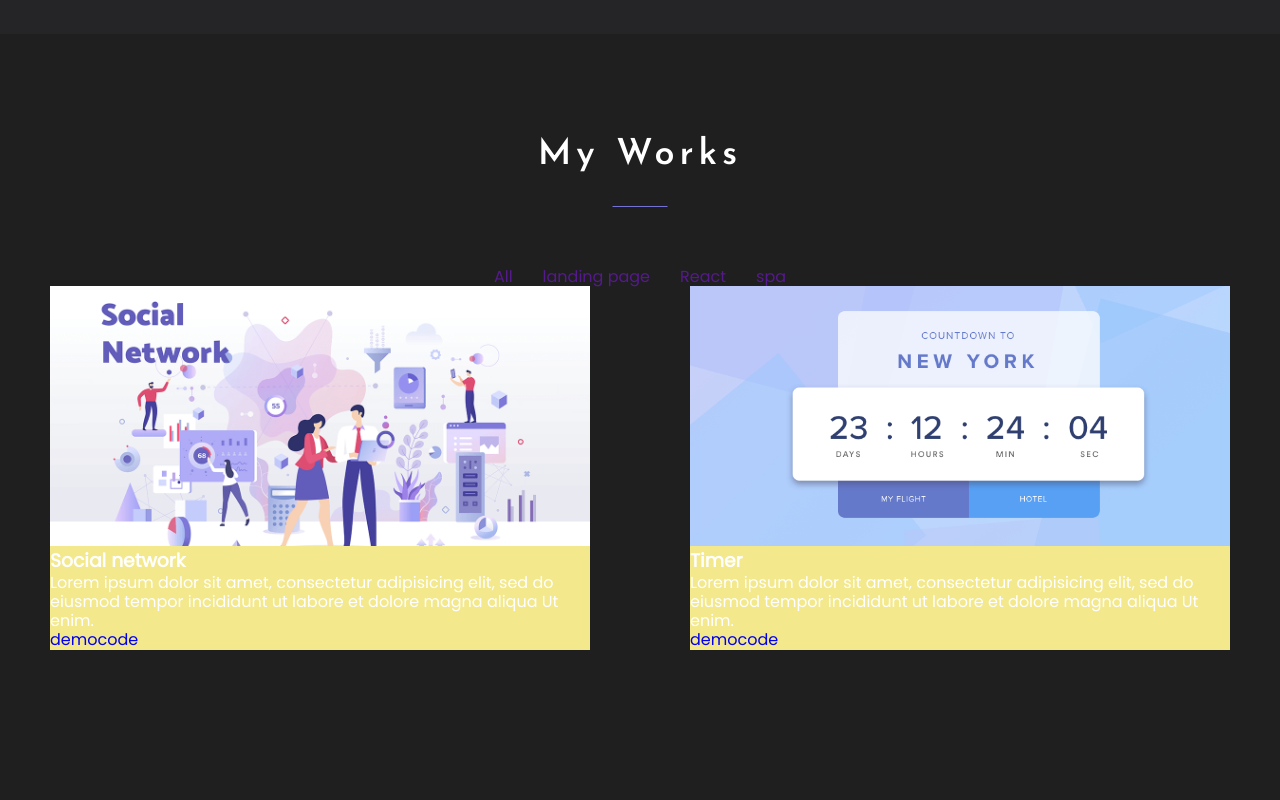
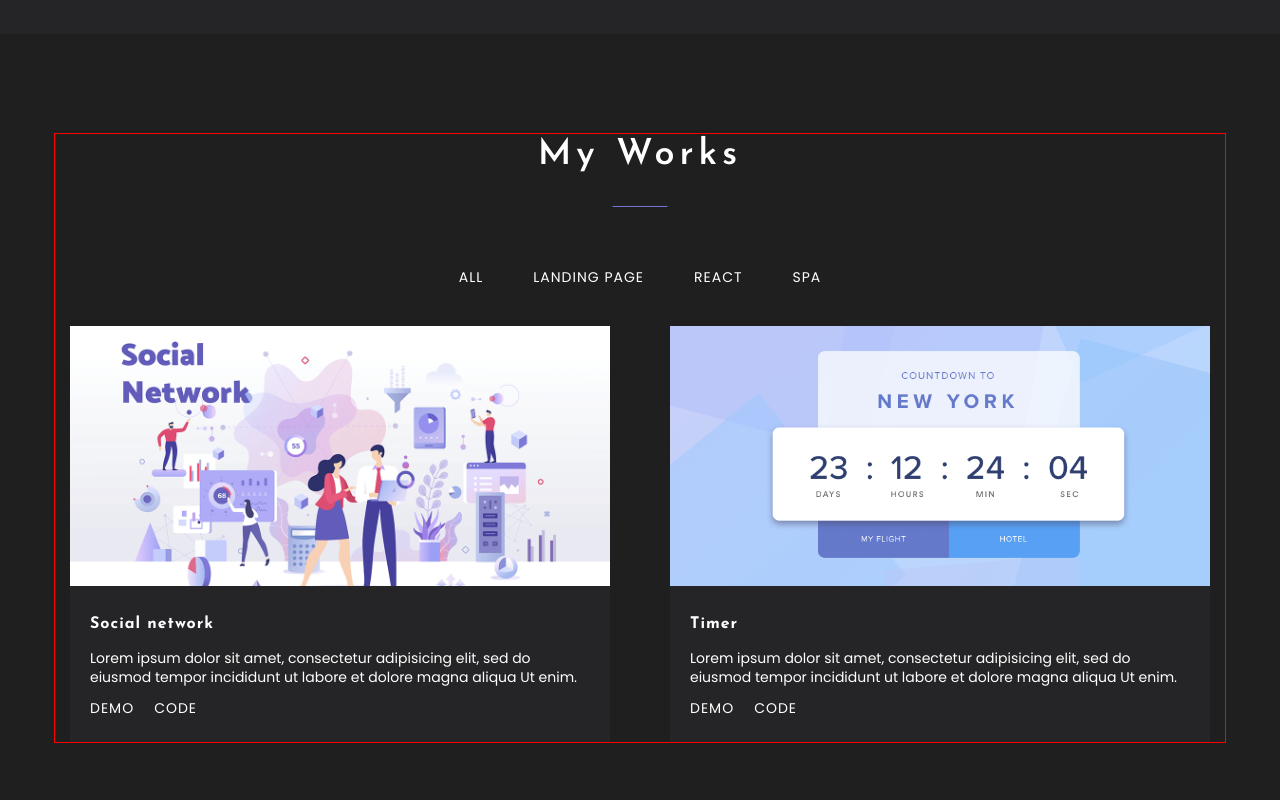
Before and after one commit to GlezovDmitriy/Portfolio, a React app: page / in a window 1280 px wide. Shown: the part 1820-2620 px from the top of the page. Built offline with nearby package versions, Linux system fonts and the light colour scheme.

Commit message:
changed Work section

```diff
--- /dev/null
+++ b/src/components/Link.tsx
@@ -0,0 +1,33 @@
+import styled from "styled-components";
+import {theme} from "../styles/Theme";
+
+export const Link = styled.a`
+  font-size: 14px;
+  font-weight: 400;
+  letter-spacing: 1px;
+  text-transform: uppercase;
+  padding: 10px;
+  position: relative;
+  z-index: 0;
+
+  &:hover {
+    &::before {
+      height: 10px;
+    }
+    }
+  }
+
+  &::before {
+    content: "";
+    display: inline-block;
+
+
+    position: absolute;
+    bottom: 5px;
+    left: 0;
+    right: 0;
+    background-color: ${theme.colors.accent};
+    z-index: -1;
+
+  }
+`
--- a/src/components/Menu.tsx
+++ /dev/null
@@ -1,26 +0,0 @@
-import React from 'react';
-import styled from "styled-components";
-
-
-export const Menu = (props: { menuItems: Array<string> }) => {
-    return (
-        <StyledMenu>
-            <ul>
-                {props.menuItems.map((item, index) => {
-                    return <li key={index}>
-                        <a href="">{item}</a>
-                    </li>
-                })}
-            </ul>
-        </StyledMenu>
-    );
-};
-
-const StyledMenu = styled.nav`
-  ul {
-    display: flex;
-    gap: 30px;
-    justify-content: center;
-  }
-`
-export default Menu;
--- a/src/layout/sections/skills/skill/Skill.tsx
+++ b/src/layout/sections/skills/skill/Skill.tsx
@@ -36,17 +36,11 @@
 
 const SkillTitle = styled.h3`
   margin: 70px 0 15px;
-  font-family: 'Josefin Sans', sans-serif;
-  font-size: 16px;
-  font-weight: 700;
-  letter-spacing: 1px;
   text-transform: uppercase;
 `
 
-const SkillText = styled.div`
+const SkillText = styled.p`
   text-align: center;
-  font-weight: 400;
-  font-size: 14px;
   line-height: 1.4;
 `
 const IconWrapper = styled.div`
--- a/src/layout/sections/works/Works.tsx
+++ b/src/layout/sections/works/Works.tsx
@@ -1,19 +1,21 @@
 import React from 'react';
 import styled from "styled-components";
 import {SectionTitle} from "../../../components/SectionTitle";
-import Menu from "../../../components/Menu";
+import TabMenu from "./tabMenu/TabMenu";
 import {FlexWrapper} from "../../../components/FlexWrapper";
 import {Work} from "./work/Work";
 import socialImg from '../../../assets/images/proj-1.webp'
 import timerImg from '../../../assets/images/proj-2.webp'
+import {Container} from "../../../components/Container";
 
 export const worksItems = ["All", "landing page", "React", "spa"]
 export const Works = () => {
     return (
         <StyledWorks>
+            <Container>
                 <SectionTitle>My Works</SectionTitle>
-            <Menu menuItems={worksItems}/>
-            <FlexWrapper justify={"space-around"}>
+                <TabMenu menuItems={worksItems}/>
+                <FlexWrapper justify={"space-between"}>
                     <Work title={"Social network"}
                           src={socialImg}
                           text={"Lorem ipsum dolor sit amet, consectetur adipisicing elit," +
@@ -23,11 +25,12 @@
                           text={"Lorem ipsum dolor sit amet, consectetur adipisicing elit," +
                               " sed do eiusmod tempor incididunt ut labore et dolore magna aliqua Ut enim."}/>
                 </FlexWrapper>
+            </Container>
+
         </StyledWorks>
     );
 };
 
 const StyledWorks = styled.section`
-  min-height: 100vh;
-  background-color: bisque;
+
 `
--- /dev/null
+++ b/src/layout/sections/works/tabMenu/TabMenu.tsx
@@ -0,0 +1,36 @@
+import React from 'react';
+import styled from "styled-components";
+import {Link} from "../../../../components/Link";
+
+
+export const TabMenu = (props: { menuItems: Array<string> }) => {
+    return (
+        <StyledTabMenu>
+            <ul>
+                {props.menuItems.map((item, index) => {
+                    return <ListItem key={index}>
+                        <Link href="">{item}</Link>
+                    </ListItem>
+                })}
+            </ul>
+        </StyledTabMenu>
+    );
+};
+
+const StyledTabMenu = styled.nav`
+  margin-bottom: 40px;
+  ul {
+    display: flex;
+    gap: 30px;
+    justify-content: center;
+  }
+`
+const ListItem = styled.li`
+
+`
+
+
+
+
+
+export default TabMenu;
--- a/src/layout/sections/works/work/Work.tsx
+++ b/src/layout/sections/works/work/Work.tsx
@@ -1,5 +1,7 @@
 import React from 'react';
 import styled from "styled-components";
+import {Link} from "../../../../components/Link";
+import {theme} from "../../../../styles/Theme";
 
 
 type WorkPropsType = {
@@ -10,19 +12,48 @@
 export const Work = (props: WorkPropsType) => {
     return (
         <StyledWork>
+            <ImageWrapper>
                 <Image src={props.src} alt=""/>
+            </ImageWrapper>
+            <Description>
                 <Title>{props.title}</Title>
                 <Text>{props.text}</Text>
                 <Link href={'#'}>demo</Link>
                 <Link href={"#"}>code</Link>
+            </Description>
+
         </StyledWork>
     );
 };
 
 const StyledWork = styled.div`
-    background-color: #f3e88b;
+  background-color: ${theme.colors.secondaryBg};
   max-width: 540px;
   width: 100%;
+
+  ${Link} {
+    padding: 10px 0;
+
+    & + ${Link} {
+      margin-left: 20px;
+    }
+  }
+`
+const ImageWrapper = styled.div`
+position: relative;
+  &:hover{
+    &::before {
+      content: "";
+      position: absolute;
+      left: 0;
+      right: 0;
+      top: 0;
+      bottom: 0;
+      background: rgba(0, 0, 0, 0.30);
+      backdrop-filter: blur(4px);
+    }
+  }
+
 `
 const Image = styled.img`
   width: 100%;
@@ -30,12 +61,13 @@
   object-fit: cover;
 
 `
-const Link = styled.a`
-
+const Description = styled.div`
+  padding: 25px 20px;
 `
 const Title = styled.h3`
 
 `
 const Text = styled.p`
+  margin: 14px 0 10px;
 
 `
--- a/src/styles/GlobalStyled.tsx
+++ b/src/styles/GlobalStyled.tsx
@@ -23,6 +23,7 @@
 
   a {
     text-decoration: none;
+    color: ${theme.colors.font};
   }
 
   ul {
@@ -44,4 +45,17 @@
   section: nth-of-type(even) {
   background-color: ${theme.colors.secondaryBg};
   }
+
+h3 {
+    font-family: 'Josefin Sans', sans-serif;
+    font-size: 16px;
+    font-weight: 700;
+    letter-spacing: 1px;
+}
+
+p {
+    font-weight: 400;
+    font-size: 14px;
+  line-height: 1.4;
+}
 `
```
Lines whose indentation alone changed are shown as unchanged.
